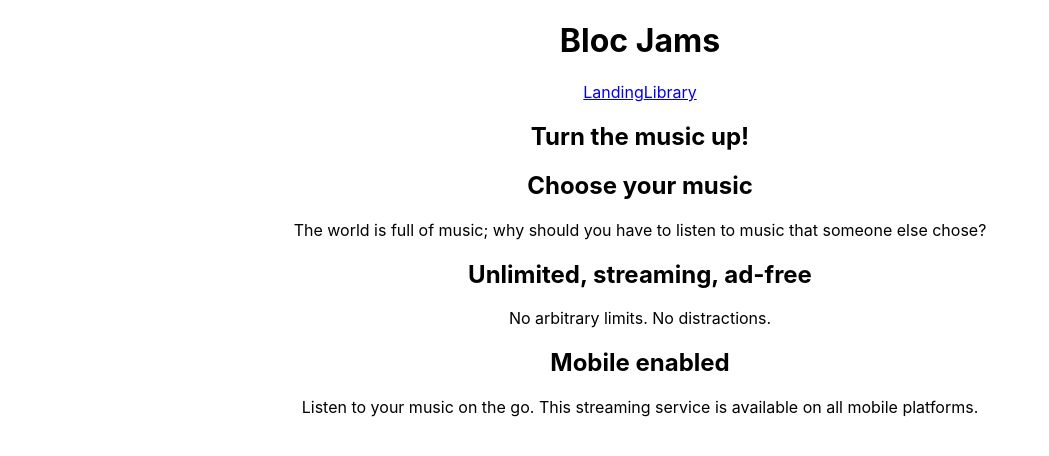
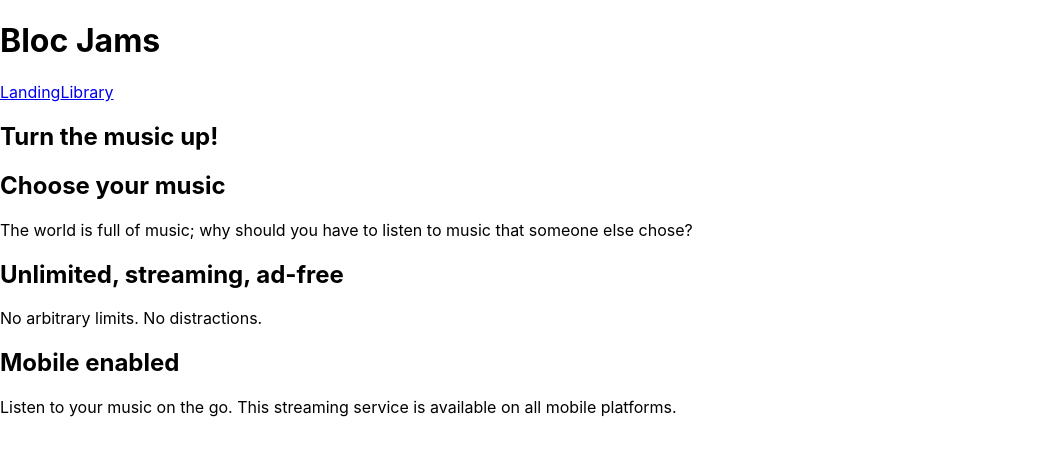
Before and after one commit to daisukatione/bloc-jams-react, a React (Create React App) app: page / in a window 1280 px wide. Shown: the top 456 px of the page, without its empty margins (0-1049 px from the left). Built offline with nearby package versions, Linux system fonts and the light colour scheme.

Commit message:
Completed assignment Player Bar: Range Inputs

```diff
--- a/src/App.css
+++ b/src/App.css
@@ -1,5 +1,12 @@
 .App {
-  text-align: center;
+  display: flex;
+  flex-direction: column;
+  justify-content: space-around;
+}
+
+.header {
+  display: flex;
+  flex-direction: row;
 }
 
 .App-logo {
--- a/src/components/Album.js
+++ b/src/components/Album.js
@@ -1,6 +1,7 @@
 import React, { Component } from 'react';
 import albumData from './../data/albums';
 import PlayerBar from './PlayerBar';
+import './styles/Album.css';
 
 class Album extends Component {
     constructor(props) {
@@ -43,10 +44,10 @@ class Album extends Component {
 }
 
     componentWillUnmount() {
-        this.audioElement.src = null;
-        this.audioElement.removeEventListeners('timeupdate', this.eventListeners.timeupdate);
-        this.audioElement.removeEventListeners('durationchange', this.eventListeners.durationchange);
-    }
+     this.audioElement.src = null;
+     this.audioElement.removeEventListener('timeupdate', this.eventListeners.timeupdate);
+     this.audioElement.removeEventListener('durationchange', this.eventListeners.durationchange);
+  }
 
 
   play() {
--- a/src/components/PlayerBar.js
+++ b/src/components/PlayerBar.js
@@ -16,7 +16,7 @@ class PlayerBar extends Component {
               </button>
             </section>
             <section id="time-control">
-             <div className="current-time">{this.props.currentTime}</div>
+             <div className="current-time">{this.props.formatTime(this.props.currentTime)}</div>
               <input type="range" className="seek-bar" value={(this.props.currentTime / this.props.duration || 0)}
               max="1"
               min="0"
--- /dev/null
+++ b/src/components/styles/Album.css
@@ -0,0 +1,2 @@
+.album {
+}
```
